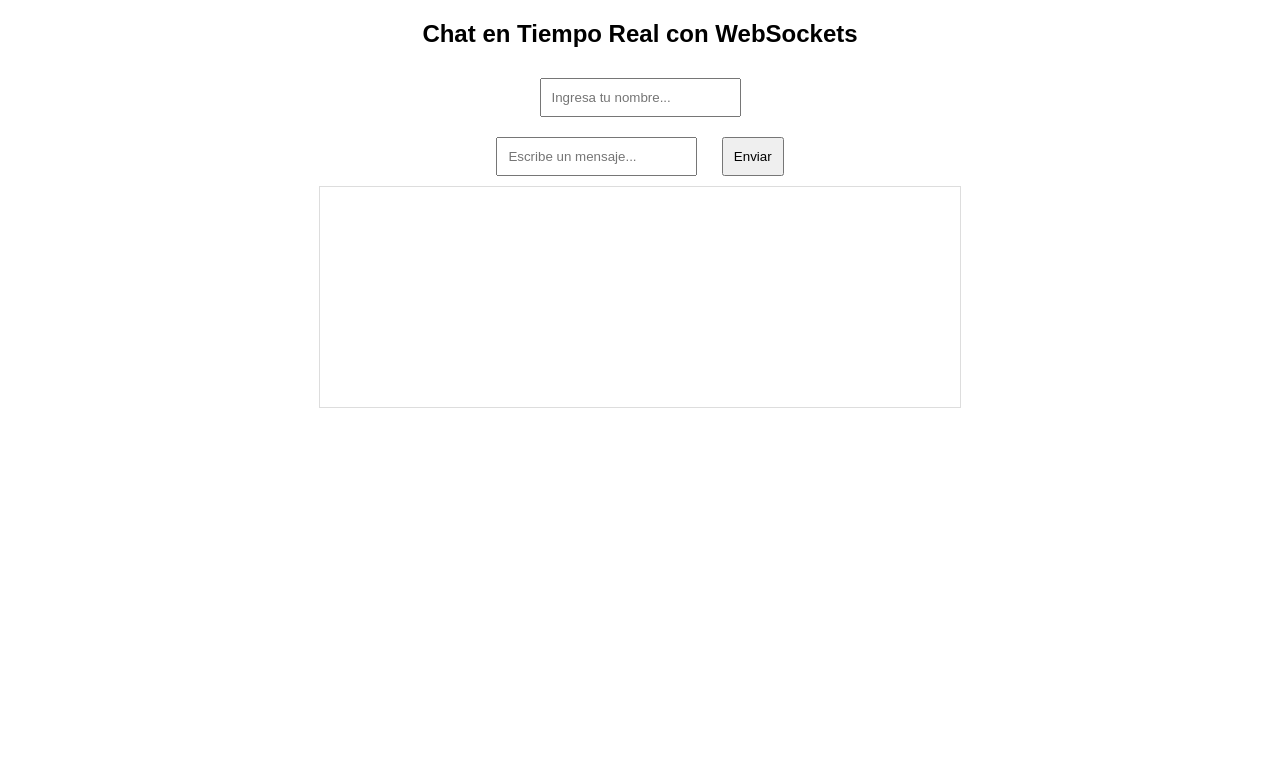
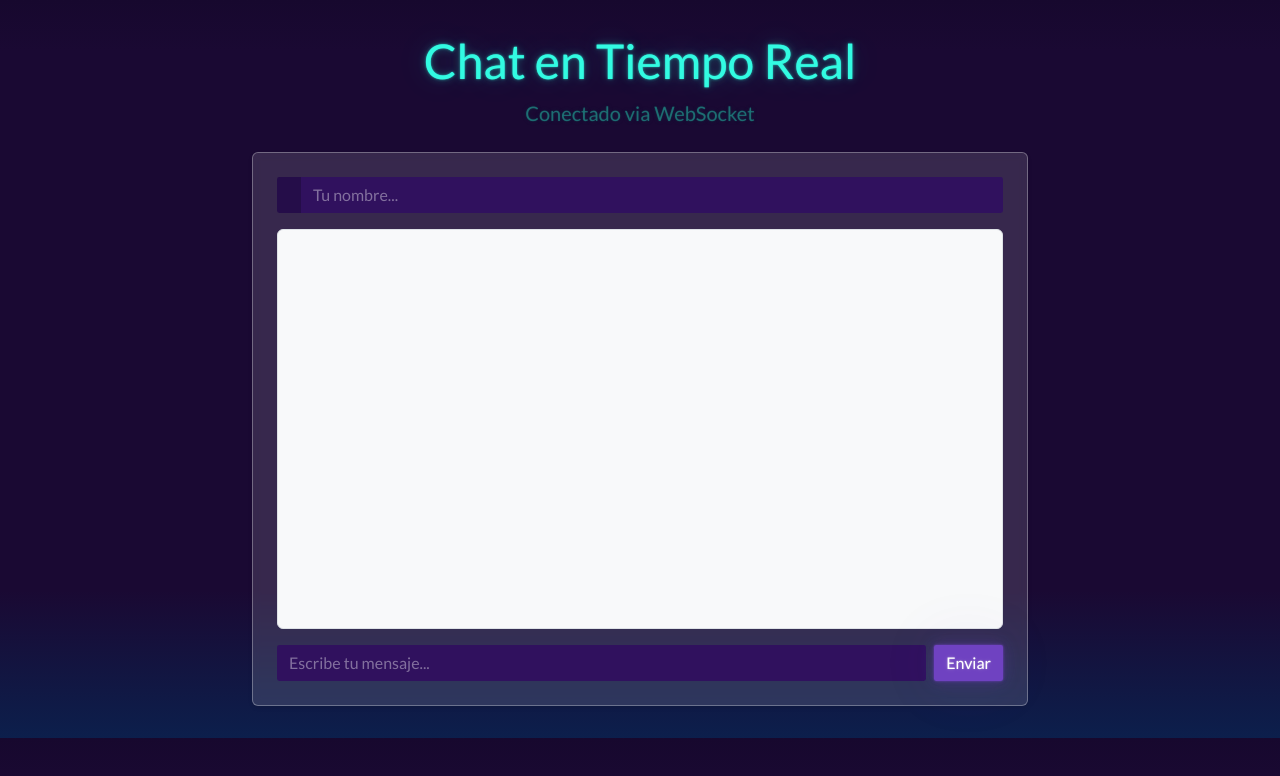
Before and after one commit to iCowCool/websocket-chat, a website: page index.html in a window 1280 px wide. Drawn offline with nearby package versions, Linux system fonts and the light colour scheme.

Commit message:
New styles

```diff
--- a/index.html
+++ b/index.html
@@ -5,69 +5,130 @@
     <meta charset="UTF-8">
     <meta name="viewport" content="width=device-width, initial-scale=1.0">
     <title>Chat WebSocket</title>
+    <!-- Bootstrap CSS -->
+    <link href="https://bootswatch.com/5/vapor/bootstrap.css" rel="stylesheet">
     <style>
-        body {
-            font-family: Arial, sans-serif;
-            text-align: center;
-            margin: 20px;
+        .chat-container {
+            max-width: 800px;
+            margin: 2rem auto;
         }
 
-        #messages {
-            margin-top: 20px;
-            border: 1px solid #ddd;
-            padding: 10px;
-            width: 50%;
-            margin: auto;
-            height: 200px;
+        .messages-box {
+            height: 400px;
             overflow-y: auto;
+            background: #f8f9fa;
+            border: 1px solid #dee2e6;
+            border-radius: 0.375rem;
+            padding: 1rem;
+            margin-bottom: 1rem;
         }
 
-        input,
-        button {
-            padding: 10px;
-            margin: 10px;
+        .message {
+            margin-bottom: 0.5rem;
+            padding: 0.5rem;
+            border-radius: 0.375rem;
+            background: white;
+            box-shadow: 0 1px 3px rgba(0, 0, 0, 0.1);
+        }
+
+        .form-container {
+            background: rgba(255, 255, 255, 0.13);
+            border-radius: 16px;
+            box-shadow: 0 4px 30px rgba(0, 0, 0, 0.1);
+            backdrop-filter: blur(4.3px);
+            -webkit-backdrop-filter: blur(4.3px);
+            border: 1px solid rgba(255, 255, 255, 0.3);
+            padding: 1.5rem;
+            border-radius: 0.375rem;
+            box-shadow: 0 2px 4px rgba(0, 0, 0, 0.1);
         }
     </style>
 </head>
 
-<body>
-    <h2>Chat en Tiempo Real con WebSockets</h2>
-    <input type="text" id="usernameInput" placeholder="Ingresa tu nombre..." />
-    <br>
-    <input type="text" id="messageInput" placeholder="Escribe un mensaje..." />
-    <button onclick="sendMessage()">Enviar</button>
-    <div id="messages"></div>
+<body class="bg-light">
+    <div class="container chat-container">
+        <div class="text-center mb-4">
+            <h1 class="display-5">Chat en Tiempo Real</h1>
+            <p class="lead text-muted">Conectado via WebSocket</p>
+        </div>
+
+        <div class="form-container">
+            <div class="mb-3">
+                <div class="input-group">
+                    <span class="input-group-text">
+                        <i class="bi bi-person-fill"></i>
+                    </span>
+                    <input type="text" id="usernameInput" class="form-control" placeholder="Tu nombre..."
+                        autocomplete="off">
+                </div>
+            </div>
+
+            <div class="messages-box mb-3" id="messages">
+                <!-- Los mensajes se mostrarán aquí -->
+            </div>
+
+            <form id="messageForm" class="d-flex gap-2" onsubmit="event.preventDefault(); sendMessage();">
+                <input type="text" id="messageInput" class="form-control" placeholder="Escribe tu mensaje..."
+                    autocomplete="off">
+                <button type="submit" class="btn btn-primary">
+                    Enviar
+                </button>
+            </form>
+        </div>
+    </div>
+
+    <!-- Bootstrap Bundle with Popper -->
+    <script src="https://cdn.jsdelivr.net/npm/bootstrap@5.3.2/dist/js/bootstrap.bundle.min.js"></script>
     <script>
-        // Reemplaza con la URL que te da Ngrok
-        const socket = new WebSocket(' https://46d8-201-175-105-58.ngrok-free.app');
+        const socket = new WebSocket('https://46d8-201-175-105-58.ngrok-free.app');
+
         socket.addEventListener('open', function () {
             console.log('Conectado al servidor WebSocket');
         });
+
         socket.addEventListener('message', function (event) {
             const data = JSON.parse(event.data);
             if (data.type === 'history') {
-                // Mostrar mensajes previos al conectarse
                 data.messages.forEach(mensaje => {
                     agregarMensaje(mensaje);
                 });
             } else if (data.type === 'message') {
-                // Mostrar mensaje en tiempo real
                 agregarMensaje(data.message);
             }
         });
+
         function sendMessage() {
             const inputMessage = document.getElementById('messageInput');
-            const message = inputMessage.value;
-            const username = document.getElementById('usernameInput').value || 'Usuario desconocido';
+            const message = inputMessage.value.trim();
+            const username = document.getElementById('usernameInput').value.trim() || 'Usuario desconocido';
+
             if (message) {
                 socket.send(JSON.stringify({ username: username, message: message }));
                 inputMessage.value = '';
             }
+
+            // Mantener el foco en el input
+            inputMessage.focus();
         }
+
         function agregarMensaje(mensaje) {
             const messagesDiv = document.getElementById('messages');
-            messagesDiv.innerHTML += `<p><strong>${mensaje}</strong></p>`;
+            const messageElement = document.createElement('div');
+            messageElement.className = 'message';
+            messageElement.innerHTML = `<strong>${mensaje}</strong>`;
+            messagesDiv.appendChild(messageElement);
+
+            // Auto-scroll al último mensaje
+            messagesDiv.scrollTop = messagesDiv.scrollHeight;
         }
+
+        // Evento para enviar mensaje con Enter
+        document.getElementById('messageInput').addEventListener('keypress', function (e) {
+            if (e.key === 'Enter') {
+                e.preventDefault();
+                sendMessage();
+            }
+        });
     </script>
 </body>
 
```
